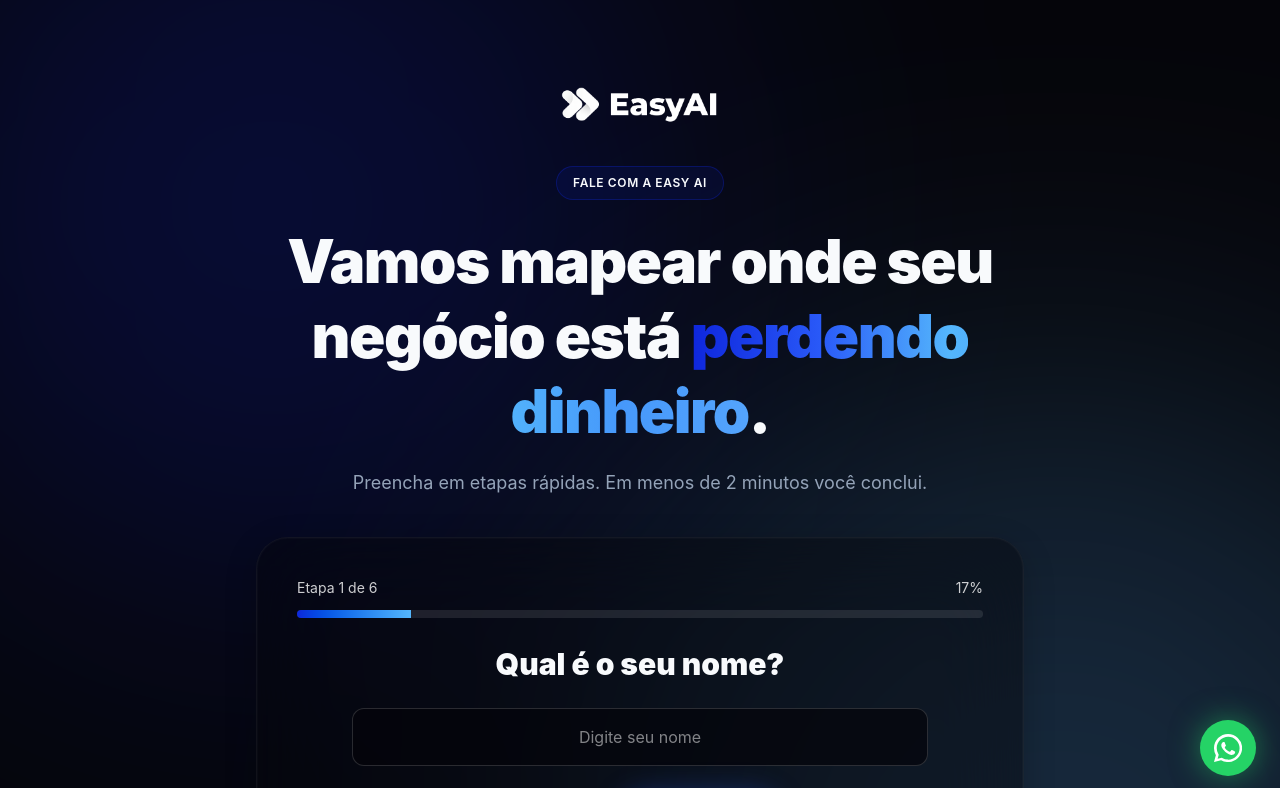
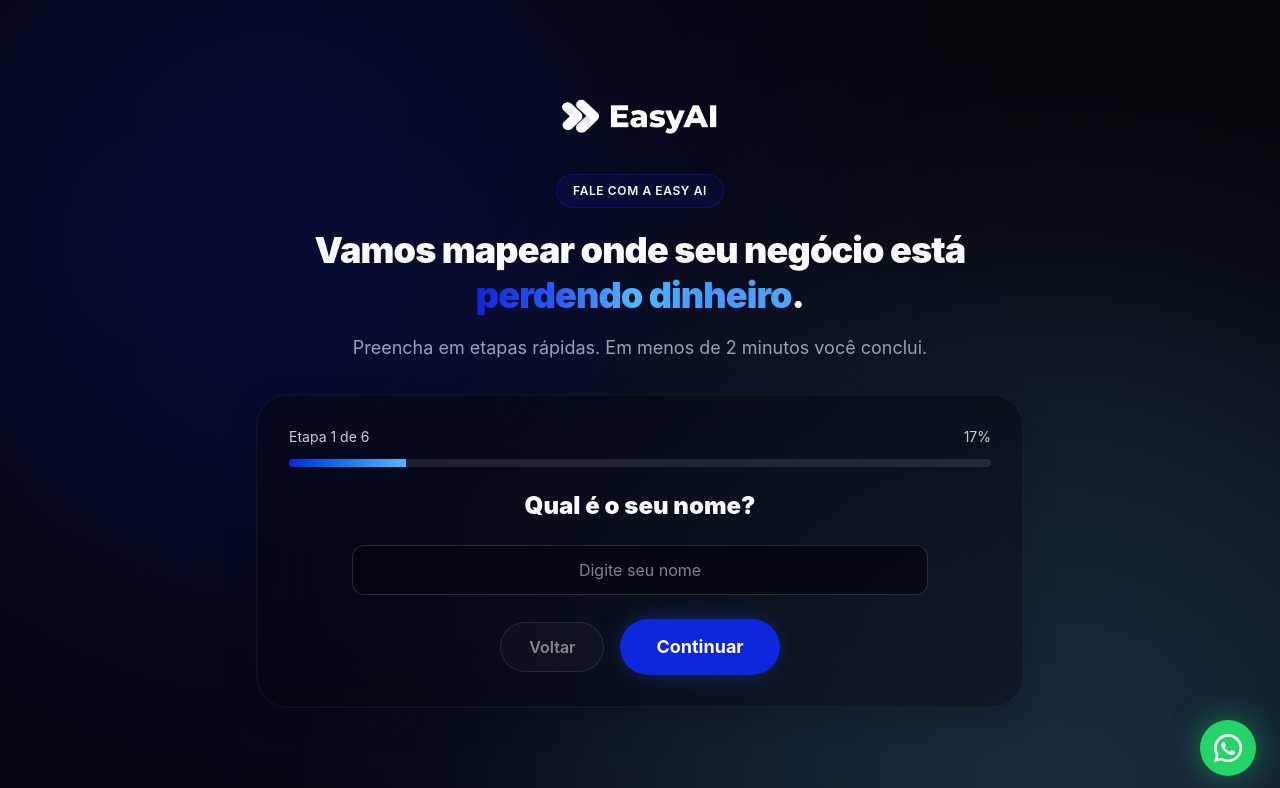
Before and after one commit to filipefernan/easy-ai-landing, a Next.js app: page /formulario in a window 1280 px wide. Shown: the top 788 px of the page. Built offline with nearby package versions, Linux system fonts and the light colour scheme.

Commit message:
fix: enlarge favicon asset and reduce form typography

```diff
--- a/src/app/formulario/page.tsx
+++ b/src/app/formulario/page.tsx
@@ -202,20 +202,20 @@
             </span>
           </Link>
 
-          <div className="mt-8">
+          <div className="mt-7">
             <p className="inline-flex rounded-full border border-primary/30 bg-primary/10 px-4 py-2 text-xs font-semibold uppercase tracking-wider">
               Fale com a Easy AI
             </p>
-            <h1 className="mt-6 text-4xl md:text-6xl font-black tracking-tight leading-tight">
+            <h1 className="mt-5 text-3xl md:text-4xl font-black tracking-tight leading-tight">
               Vamos mapear onde seu negócio está <span className="text-gradient">perdendo dinheiro</span>.
             </h1>
-            <p className="mt-5 text-lg text-muted-foreground max-w-2xl mx-auto">
+            <p className="mt-4 text-base md:text-lg text-muted-foreground max-w-2xl mx-auto">
               Preencha em etapas rápidas. Em menos de 2 minutos você conclui.
             </p>
           </div>
 
-          <div className="mt-10 glass rounded-[2rem] p-7 md:p-10 border border-white/10">
-            <div className="mb-7">
+          <div className="mt-8 glass rounded-[2rem] p-6 md:p-8 border border-white/10">
+            <div className="mb-6">
               <div className="flex items-center justify-between text-sm text-white/80">
                 <span>Etapa {currentStep + 1} de {steps.length}</span>
                 <span>{Math.round(progress)}%</span>
@@ -226,8 +226,8 @@
             </div>
 
             <form onSubmit={handleSubmit} className="space-y-6">
-              <div className="space-y-3">
-                <h2 className="text-2xl md:text-3xl font-black leading-tight">{activeStep.label}</h2>
+              <div className="space-y-2">
+                <h2 className="text-xl md:text-2xl font-black leading-tight">{activeStep.label}</h2>
                 {activeStep.helper ? (
                   <p className="text-sm text-muted-foreground">{activeStep.helper}</p>
                 ) : null}
@@ -238,7 +238,7 @@
                   <select
                     value={activeValue}
                     onChange={(event) => handleChange(activeStep.field, event.target.value)}
-                    className="w-full rounded-xl border border-white/15 bg-background/70 px-4 py-4 text-white text-center outline-none focus:border-primary transition-colors"
+                    className="w-full rounded-xl border border-white/15 bg-background/70 px-4 py-3 text-white text-center outline-none focus:border-primary transition-colors"
                     required={activeStep.required}
                   >
                     <option value="" disabled>
@@ -257,7 +257,7 @@
                     onChange={(event) => handleChange(activeStep.field, event.target.value)}
                     placeholder={activeStep.placeholder}
                     required={activeStep.required}
-                    className="w-full rounded-xl border border-white/15 bg-background/70 px-4 py-4 text-white text-center outline-none focus:border-primary transition-colors"
+                    className="w-full rounded-xl border border-white/15 bg-background/70 px-4 py-3 text-white text-center outline-none focus:border-primary transition-colors"
                   />
                 )}
               </div>
@@ -292,7 +292,7 @@
                 <button
                   type="submit"
                   disabled={isSubmitting}
-                  className="w-full sm:w-auto px-10 py-4 rounded-full bg-primary text-white font-bold text-lg hover:bg-blue-500 transition-all glow disabled:opacity-60 disabled:cursor-not-allowed"
+                  className="w-full sm:w-auto px-9 py-3.5 rounded-full bg-primary text-white font-bold text-base md:text-lg hover:bg-blue-500 transition-all glow disabled:opacity-60 disabled:cursor-not-allowed"
                 >
                   {isSubmitting ? "Enviando..." : isLastStep ? "Enviar formulário" : "Continuar"}
                 </button>
--- a/src/app/layout.tsx
+++ b/src/app/layout.tsx
@@ -6,9 +6,9 @@
   title: "Easy AI | Agentes Autônomos & Automação Extrema",
   description: "Implementação de Inteligência Artificial e Automação para empresas. Escalamos resultados e reduzimos custos operativos com Agentes de IA.",
   icons: {
-    icon: "/icone.png",
-    shortcut: "/icone.png",
-    apple: "/icone.png",
+    icon: "/icon.png",
+    shortcut: "/icon.png",
+    apple: "/icon.png",
   },
 };
 
```
Also changed, not shown: src/app/icon.png.
